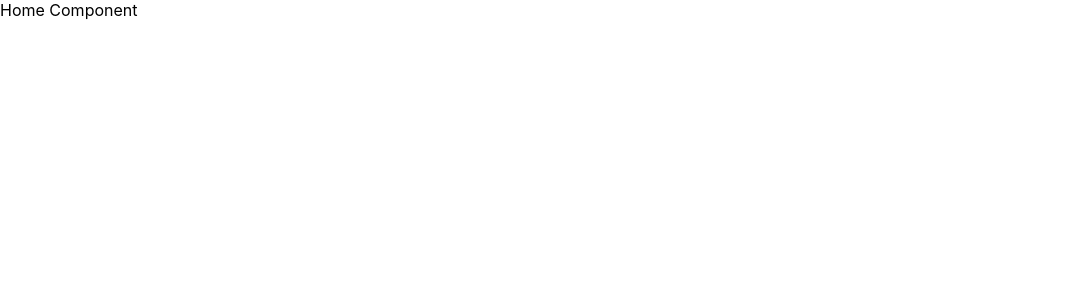
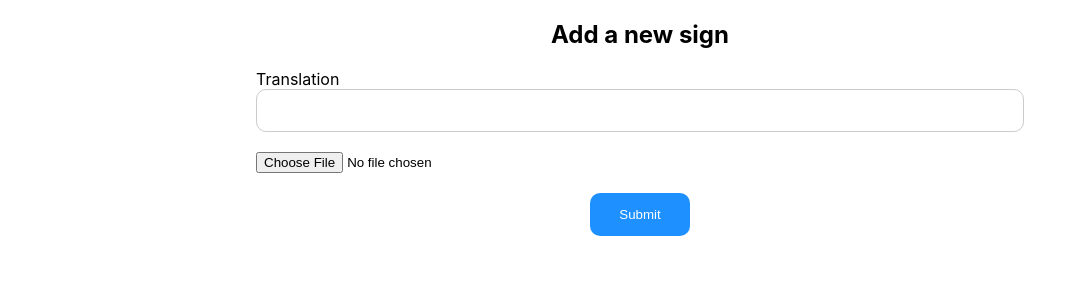
Before and after one commit to VladimirZhd/sign-of-the-times, a React (Create React App) app: page /admin in a window 1280 px wide. Shown: the top 300 px of the page, without its empty margins (0-1086 px from the left). Built offline with nearby package versions, Linux system fonts and the light colour scheme.

Commit message:
added admin page

```diff
--- a/src/App.css
+++ b/src/App.css
@@ -5,3 +5,48 @@
 body {
 	color: black;
 }
+
+.admin-wrapper {
+	width: 60%;
+	margin-left: 20%;
+}
+
+.admin-title {
+	text-align: center;
+}
+
+.admin-form {
+	display: flex;
+	flex-direction: column;
+}
+
+.admin-form div {
+	width: 100%;
+	display: flex;
+	flex-direction: column;
+}
+
+.admin-form input[type='text'] {
+	height: 43px;
+	padding: 0.5rem;
+	margin-bottom: 20px;
+	border-radius: 10px;
+	border: 1px solid #ccc;
+}
+
+.btn {
+	height: 43px;
+	width: 100px;
+	border-radius: 10px;
+	background-color: dodgerblue;
+	border: none;
+	margin-top: 20px;
+	align-self: center;
+	color: #fff;
+	transition: 0.5s ease-in-out all;
+	cursor: pointer;
+}
+
+.btn:hover {
+	transform: scale(1.05);
+}
--- a/src/App.js
+++ b/src/App.js
@@ -1,9 +1,17 @@
 import './App.css';
 import { BrowserRouter, Routes, Route } from 'react-router-dom';
 import Home from './components/Home';
+import Admin from './pages/Admin';
 
 function App() {
-	return <Home />;
+	return (
+		<BrowserRouter>
+			<Routes>
+				<Route path='/admin' element={<Admin />} />
+				<Route exact path='/' element={<Home />} />
+			</Routes>
+		</BrowserRouter>
+	);
 }
 
 export default App;
--- /dev/null
+++ b/src/pages/Admin.js
@@ -0,0 +1,65 @@
+import React, { useState } from 'react';
+
+const Admin = () => {
+	const [data, setData] = useState({
+		translation: '',
+		error: '',
+		loading: false,
+	});
+	const [image, setImage] = useState();
+
+	// Extract variables from state
+	const { translation, error, loading } = data;
+
+	// Handle input change
+	const handleChange = (e) => {
+		setData({ ...data, [e.target.name]: e.target.value });
+	};
+
+	// Handle file upload
+	const handleImageChange = (e) => {
+		console.log(e);
+		setImage(e.target.files[0]);
+	};
+
+	// Handle form submission
+	const handleSubmit = (e) => {
+		try {
+			e.preventDefault();
+		} catch (error) {
+			setData({ ...data, error: error.message });
+		}
+	};
+	return (
+		<>
+			<div className='admin-wrapper'>
+				<h2 className='admin-title'>Add a new sign</h2>
+				<form className='admin-form' onSubmit={handleSubmit}>
+					<div className='translation'>
+						<label htmlFor='translation'>Translation</label>
+						<input
+							type='text'
+							name='translation'
+							value={translation}
+							onChange={handleChange}
+						/>
+					</div>
+					<div className='gif'>
+						<input
+							type='file'
+							accept='image/*'
+							name='gif'
+							onChange={handleImageChange}
+						/>
+					</div>
+					{error && <p className='error'>{error}</p>}
+					<button className='btn' type='submit'>
+						Submit
+					</button>
+				</form>
+			</div>
+		</>
+	);
+};
+
+export default Admin;
```
